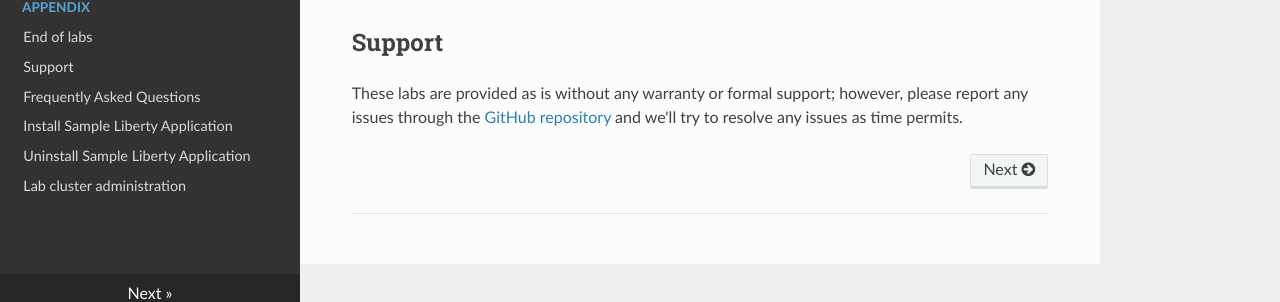
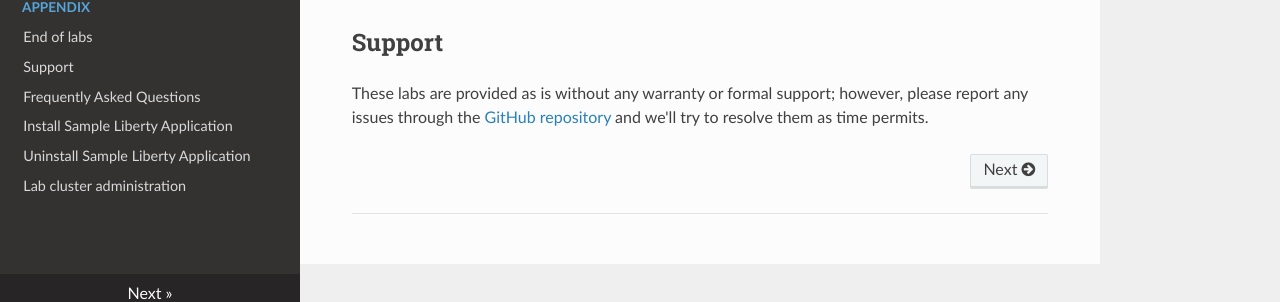
Before and after one commit to IBM/AppRuntimesOpenShiftDay2Labs, an MkDocs documentation site: the page built from docs/index.md, in a window 1280 px wide. Shown: the part 586-888 px from the top of the page. Built offline with MkDocs 1.6.1, drawn with Linux system fonts in a browser that asks for light colours.

Commit message:
Update
Signed-off-by: Kevin Grigorenko <kevin.grigorenko@us.ibm.com>

```diff
--- a/docs/index.md
+++ b/docs/index.md
@@ -16,4 +16,4 @@ There are a total of 9 labs that may be performed in sequence or independently a
 
 ## Support
 
-These labs are provided as is without any warranty or formal support; however, please report any issues through the [GitHub repository](https://github.com/IBM/AppRuntimesOpenShiftDay2Labs/issues) and we'll try to resolve any issues as time permits.
+These labs are provided as is without any warranty or formal support; however, please report any issues through the [GitHub repository](https://github.com/IBM/AppRuntimesOpenShiftDay2Labs/issues) and we'll try to resolve them as time permits.
```
Also changed, not shown: docs/lab_support.md (+1 -1 lines).
